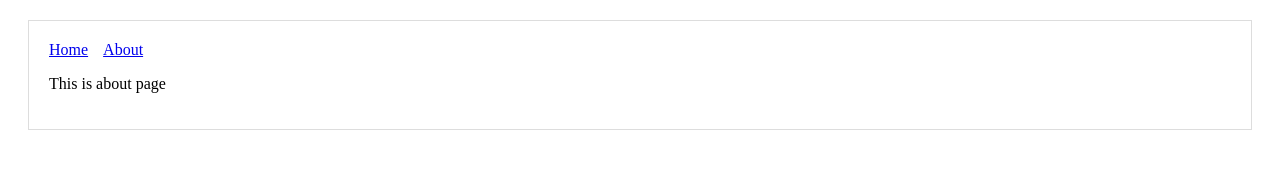
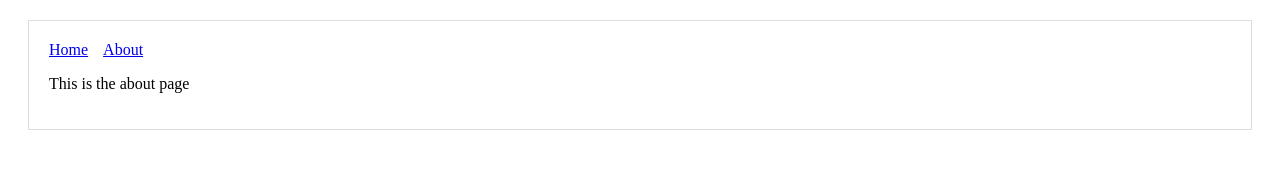
Before and after one commit to gawaooooo-sandbox/nextjs-getting-started, a Next.js app: page /about in a window 1280 px wide. Shown: the top 180 px of the page. Built offline with nearby package versions, Linux system fonts and the light colour scheme.

Commit message:
feat(sharedcomponents): page content as a prop

```diff
--- a/components/MyLayout.js
+++ b/components/MyLayout.js
@@ -6,23 +6,11 @@ const layoutStyle = {
     border: '1px solid #DDD'
 };
 
-// const Layout = props => (
-//     <div style={layoutStyle}>
-//         <Header />
-//         {/* {props.children} */}
-//     </div>
-// )
+const Layout = props => (
+    <div style={layoutStyle}>
+        <Header />
+        {props.content}
+    </div>
+)
 
-// Higher Order Component
-const withLayout = Page => {
-    return () => (
-        <div style={layoutStyle}>
-            <Header />
-            <Page />
-        </div>
-    )
-}
-
-
-// export default Layout;
-export default withLayout;
+export default Layout;
--- a/pages/about.js
+++ b/pages/about.js
@@ -1,15 +1,7 @@
-// import Layout from '../components/MyLayout';
+import Layout from '../components/MyLayout';
 
-// export default function About() {
-//     return (
-//         <Layout>
-//             <p>This is the about page</p>
-//         </Layout>
-//     )
-// }
+const aboutPageContent = <p>This is the about page</p>;
 
-import withLayout from '../components/MyLayout';
-
-const Page = () => <p>This is about page</p>;
-
-export default withLayout(Page);
+export default function About() {
+    return <Layout content={aboutPageContent} />;
+}
```
Also changed, not shown: pages/index.js (+5 -13 lines).
